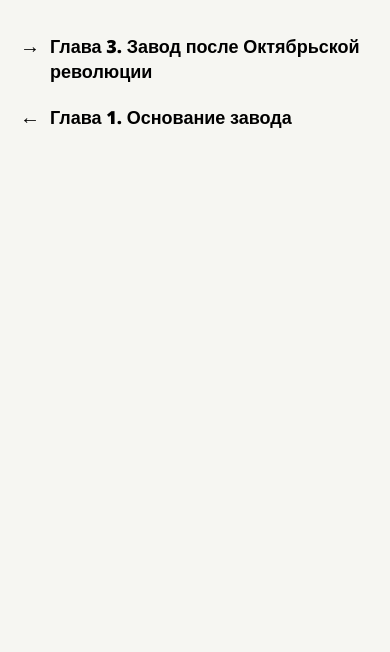
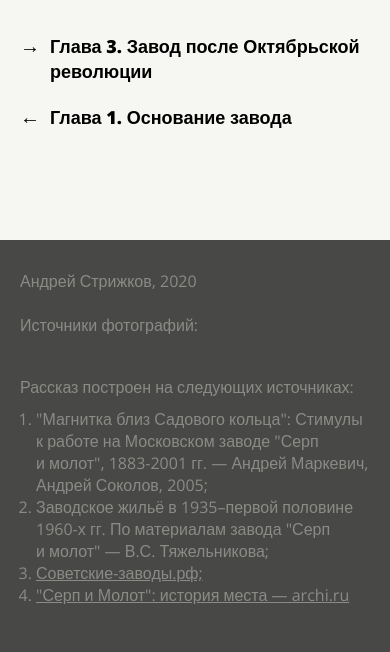
Before and after one commit to strizhas/hiddenHistory, a Django app: page /mmz/zavod_v_nachale_veka in a window 390 px wide. Shown: the part 4203-4855 px from the top of the page. Before the commit the page ends 4331 px from the top, so only its background shows below. Run offline with Django 3.2, Linux system fonts and the light colour scheme; data that the repository does not hold is empty.

Commit message:
добавил футер

```diff
--- a/map/static/css/base.css
+++ b/map/static/css/base.css
@@ -68,7 +68,7 @@ body {
     position: relative;
     background: #f6f6f2;
     width: 100%;
-    height: calc(100vh - 50px);
+    min-height: calc(100vh - 50px);
 }
 
 .no-map-content {
@@ -180,7 +180,7 @@ input, select {
     top: 0;
     left: 0;
     width: 100%;
-    height: 100%;
+    height: calc(100vh - 50px);
 
 }
 
@@ -510,6 +510,56 @@ input, select {
     -moz-box-shadow: -1px 1px 8px 0px rgba(0,0,0,0.47);
     box-shadow: -1px 1px 8px 0px rgba(0,0,0,0.47);
 }
+
+
+/*----------------------- Футер ------------------------------ */
+
+.site-footer {
+    background: #484846;
+    width: 100%;
+    padding: 30px 0;
+    position: relative;
+    color: #8A8A87;
+    font-size: 16px;
+}
+
+.site-footer a {
+    color: #8A8A87;
+}
+
+.site-footer .footer-content {
+    position: relative;
+    max-width: 880px;
+    margin: 0 auto;
+    padding: 0 20px;
+}
+.site-footer .footer-columns {
+    position: relative;
+}
+
+.site-footer .footer-columns ul,
+.site-footer .footer-columns ol {
+    margin-top: 10px;
+}
+
+
+.site-footer .column-left {
+    max-width: calc(100% - 520px);
+    position: absolute;
+    top: 0;
+    left: 0;
+}
+
+.site-footer .column-right {
+    max-width: 520px;
+    margin-left: calc(100% - 520px);
+}
+.site-footer .column-right ol {
+    padding-left: 1em;
+}
+
+/*----------------------- Стили для устройств ------------------------------ */
+
 @media only screen and (max-width: 1024px) {
 
     #time-range-slider {
@@ -519,6 +569,19 @@ input, select {
 
     .ajax-content-window {
         width: 100%;
+    }
+}
+
+@media only screen and (max-width: 840px) {
+
+    .site-footer .column-left {
+        max-width: 100%;
+        position: relative;
+    }
+    .site-footer .column-right {
+        max-width: 100%;
+        margin-left: 0;
+        margin-top: 40px;
     }
 }
 
--- a/map/templates/base_generic.html
+++ b/map/templates/base_generic.html
@@ -19,6 +19,19 @@
             $("#main-menu-button").click(function(e){
                 e.preventDefault();
                 $("#main-menu-nav").toggleClass('mobile-menu-open');
+            });
+
+            $.get( "/mmz/require_sources", function( data ) {
+                if (Array.isArray(data) == true) {
+                    var ul = $('#footer-source-list')
+                    for (var i = 0; i < data.length; i++) {
+                        var li = $('<li>').appendTo(ul)
+                        $('<a>', {
+                            'href': data[i]['url'],
+                            'text': data[i]['name']
+                        }).appendTo(li)
+                    }
+                }
             });
 
         });
@@ -51,5 +64,29 @@
       {% block content %}<!-- default content text (typically empty) -->{% endblock %}
     </div>
   </div>
+    {% if not no_footer %}
+        <footer class="site-footer">
+            <div class="footer-content">
+                Андрей Стрижков, 2020<br><br>
+                <div class="footer-columns">
+                    <section class="column-left">
+                        Источники фотографий:
+                        <ul id="footer-source-list" class="source-list">
+
+                        </ul>
+                    </section>
+                    <section class="column-right">
+                        Рассказ построен на следующих источниках:
+                        <ol>
+                            <li>"Магнитка близ Садового кольца": Стимулы к&nbsp;работе на&nbsp;Московском заводе "Серп и&nbsp;молот", 1883-2001&nbsp;гг.&nbsp;— Андрей Маркевич, Андрей Соколов, 2005;</li>
+                            <li>Заводское жильё в&nbsp;1935–первой половине 1960-х&nbsp;гг. По&nbsp;материалам завода "Серп и&nbsp;молот"&nbsp;—  В.С.&nbsp;Тяжельникова;</li>
+                            <li><a href="http://xn----8sbeckcargt5bj2ado8m.xn--p1ai/chyornaya-metallurgiya/mmz-serp-i-molot.html" target="_blank">Советские-заводы.рф;</a></li>
+                            <li><a href="https://archi.ru/russia/50973/serp-i-molot-istoriya-mesta" target="_blank">"Серп и Молот": история места — archi.ru</a></li>
+                        </ol>
+                    </section>
+                </div>
+            </div>
+        </footer>
+    {% endif %}
 </body>
 </html>
--- a/map/templates/longread/data/СиМ-история.json
+++ b/map/templates/longread/data/СиМ-история.json
@@ -5,7 +5,7 @@
       "Text": "до ХVII века эти земли входили в&nbsp;состав владений монастырского села Карачарова, которое принадлежало Спасо-Андроникову монастырю. Тут&nbsp;были исключительно пахотные и&nbsp;выгонные земли, и&nbsp;никаких построек (во всяком случае капитальных) здесь не&nbsp;было. Однако в&nbsp;XVII часть земель переходит во владение города и&nbsp;тут&nbsp;начинают появлятся резиденции знати. в 1730-х годах в&nbsp;ходе устройства дворцово-паркового комплекса, известного как Летний Анненгоф, к&nbsp;востоку от&nbsp;него была посажена Анненгофская роща."
     },
     {
-      "Intro": "Главная цель проекта — составить графический \"отпечаток\" некогда легендарного предприятия и&nbsp;проследить развитие его&nbsp;территории. Проект состоит из&nbsp;двух частей — рассказа и&nbsp;интерактивной карты, на&nbsp;которую нанесены фотографии, запечателённые в&nbsp;разное время разными людьми. И&nbsp;рассказ, и&nbsp;карта будут потихоньку дорабатываться. Проект создан мной на&nbsp;чистом энтузиазме и поэтому в&nbsp;нём могут быть ошибки и&nbsp;неточности. Если захотите как-то принять участие в&nbsp;развитии проекта или&nbsp;сообщить об&nbsp;ошибках, можете связаться со&nbsp;мной, воспользовавшись контактами. Приятного просмотра!",
+      "Intro": "Главная цель проекта — составить графический \"отпечаток\" некогда легендарного предприятия и&nbsp;проследить развитие его&nbsp;территории. Проект состоит из&nbsp;двух частей — рассказа и&nbsp;<a href=\"{% url 'mmz:map' %}\" target=\"_blank\">интерактивной карты</a>, на&nbsp;которую нанесены фотографии, запечателённые в&nbsp;разное время разными людьми. И&nbsp;рассказ, и&nbsp;карта будут потихоньку дорабатываться. Проект создан мной на&nbsp;чистом энтузиазме и поэтому в&nbsp;нём могут быть ошибки и&nbsp;неточности. Если захотите как-то принять участие в&nbsp;развитии проекта или&nbsp;сообщить об&nbsp;ошибках, можете связаться со&nbsp;мной, воспользовавшись <a href=\"{% url 'mmz:about' %}\" target=\"_blank\">контактами</a>. Приятного просмотра!",
       "Text": "Однако самое непосредственное влияние на&nbsp;судьбу этих земель оказало железнодорожное строительство, начавшееся в&nbsp;1860-ые годы. В&nbsp;период с&nbsp;1862 по&nbsp;1867 годы здесь было открыто движение по&nbsp;трём направлениям&nbsp;- нижегородскому, казанскому и&nbsp;курскому. Наличие такой системы коммуникаций сделало этот район привлекательным для&nbsp;крупной промышленности."
     }
   ],
--- a/map/templates/longread/layouts/partials/prologue.html
+++ b/map/templates/longread/layouts/partials/prologue.html
@@ -2,7 +2,7 @@
 <header class="site-header" id="header-container">
         <div class="header-container">
             <h1>Московский металлургический завод<br><b>"Серп и молот"</b><br>
-                <small>120 лет истории — от пахотных земель до современного жилого квартала</small>
+                <small>История территории&nbsp;— от&nbsp;пахотных земель до&nbsp;многоэтажного жилого квартала</small>
             </h1>
         </div>
     </header>
--- a/map/templates/longread/public/django-templates/prologue/index.html
+++ b/map/templates/longread/public/django-templates/prologue/index.html
@@ -13,7 +13,7 @@
 <header class="site-header" id="header-container">
         <div class="header-container">
             <h1>Московский металлургический завод<br><b>"Серп и молот"</b><br>
-                <small>120 лет истории — от пахотных земель до современного жилого квартала</small>
+                <small>История территории&nbsp;— от&nbsp;пахотных земель до&nbsp;многоэтажного жилого квартала</small>
             </h1>
         </div>
     </header>
@@ -24,7 +24,7 @@
             <p class="text-intro">Московский завод “Серп и молот” уходит в&nbsp;прошлое и&nbsp;на&nbsp;его&nbsp;месте строится жилой квартал. Мало кто знает, какой длинный и&nbsp;извилистый путь прошло это&nbsp;предприятие от&nbsp;небольшой мануфактуры до&nbsp;огромного завода.</p>
             <p class="text-annotation-wide">
                 <i>От автора:</i><br><br>
-                Главная цель проекта — составить графический "отпечаток" некогда легендарного предприятия и&nbsp;проследить развитие его&nbsp;территории. Проект состоит из&nbsp;двух частей — рассказа и&nbsp;интерактивной карты, на&nbsp;которую нанесены фотографии, запечателённые в&nbsp;разное время разными людьми. И&nbsp;рассказ, и&nbsp;карта будут потихоньку дорабатываться. Проект создан мной на&nbsp;чистом энтузиазме и поэтому в&nbsp;нём могут быть ошибки и&nbsp;неточности. Если захотите как-то принять участие в&nbsp;развитии проекта или&nbsp;сообщить об&nbsp;ошибках, можете связаться со&nbsp;мной, воспользовавшись контактами. Приятного просмотра!
+                Главная цель проекта — составить графический "отпечаток" некогда легендарного предприятия и&nbsp;проследить развитие его&nbsp;территории. Проект состоит из&nbsp;двух частей — рассказа и&nbsp;<a href="{% url 'mmz:map' %}" target="_blank">интерактивной карты</a>, на&nbsp;которую нанесены фотографии, запечателённые в&nbsp;разное время разными людьми. И&nbsp;рассказ, и&nbsp;карта будут потихоньку дорабатываться. Проект создан мной на&nbsp;чистом энтузиазме и поэтому в&nbsp;нём могут быть ошибки и&nbsp;неточности. Если захотите как-то принять участие в&nbsp;развитии проекта или&nbsp;сообщить об&nbsp;ошибках, можете связаться со&nbsp;мной, воспользовавшись <a href="{% url 'mmz:about' %}" target="_blank">контактами</a>. Приятного просмотра!
             </p>
             <div class="text-section content-6-column">
                 <b>Содержание</b><nav class="timeline-navigation">
--- a/map/templates/longread/public/static/prologue/index.html
+++ b/map/templates/longread/public/static/prologue/index.html
@@ -16,7 +16,7 @@
 <header class="site-header" id="header-container">
         <div class="header-container">
             <h1>Московский металлургический завод<br><b>"Серп и молот"</b><br>
-                <small>120 лет истории — от пахотных земель до современного жилого квартала</small>
+                <small>История территории&nbsp;— от&nbsp;пахотных земель до&nbsp;многоэтажного жилого квартала</small>
             </h1>
         </div>
     </header>
@@ -27,7 +27,7 @@
             <p class="text-intro">Московский завод “Серп и молот” уходит в&nbsp;прошлое и&nbsp;на&nbsp;его&nbsp;месте строится жилой квартал. Мало кто знает, какой длинный и&nbsp;извилистый путь прошло это&nbsp;предприятие от&nbsp;небольшой мануфактуры до&nbsp;огромного завода.</p>
             <p class="text-annotation-wide">
                 <i>От автора:</i><br><br>
-                Главная цель проекта — составить графический "отпечаток" некогда легендарного предприятия и&nbsp;проследить развитие его&nbsp;территории. Проект состоит из&nbsp;двух частей — рассказа и&nbsp;интерактивной карты, на&nbsp;которую нанесены фотографии, запечателённые в&nbsp;разное время разными людьми. И&nbsp;рассказ, и&nbsp;карта будут потихоньку дорабатываться. Проект создан мной на&nbsp;чистом энтузиазме и поэтому в&nbsp;нём могут быть ошибки и&nbsp;неточности. Если захотите как-то принять участие в&nbsp;развитии проекта или&nbsp;сообщить об&nbsp;ошибках, можете связаться со&nbsp;мной, воспользовавшись контактами. Приятного просмотра!
+                Главная цель проекта — составить графический "отпечаток" некогда легендарного предприятия и&nbsp;проследить развитие его&nbsp;территории. Проект состоит из&nbsp;двух частей — рассказа и&nbsp;<a href="{% url 'mmz:map' %}" target="_blank">интерактивной карты</a>, на&nbsp;которую нанесены фотографии, запечателённые в&nbsp;разное время разными людьми. И&nbsp;рассказ, и&nbsp;карта будут потихоньку дорабатываться. Проект создан мной на&nbsp;чистом энтузиазме и поэтому в&nbsp;нём могут быть ошибки и&nbsp;неточности. Если захотите как-то принять участие в&nbsp;развитии проекта или&nbsp;сообщить об&nbsp;ошибках, можете связаться со&nbsp;мной, воспользовавшись <a href="{% url 'mmz:about' %}" target="_blank">контактами</a>. Приятного просмотра!
             </p>
             <div class="text-section content-6-column">
                 <b>Содержание</b><nav class="timeline-navigation">
--- a/map/urls.py
+++ b/map/urls.py
@@ -12,7 +12,6 @@ app_name = 'mmz'
 
 urlpatterns = [
     path('admin/', admin.site.urls),
-    # path('', views.show_history, name='history'),
     path('', TemplateView.as_view(
         template_name='longread/public/django-templates/prologue/index.html'),
          name='history'),
@@ -42,6 +41,9 @@ urlpatterns = [
     path('get_photos_data', views.get_photos_data),
     path('upload_with_exif', views.upload_with_exif),
     path('accounts/', include('django.contrib.auth.urls')),
+
+    # AJAX запросы
+    path('require_sources', views.require_sources),
     path('require_source_form', views.require_source_form),
     path('save_new_source', views.save_new_source)
 ]
--- a/map/views.py
+++ b/map/views.py
@@ -22,7 +22,7 @@ def redirect_to_mmz(request):
 
 
 def show_map(request):
-    return render(request, 'app/map.html')
+    return render(request, 'app/map.html', {'no_footer': 'true'})
 
 
 @login_required(login_url='/accounts/login/')
@@ -37,21 +37,18 @@ def load_photo(request):
 
 
 def show_about(request):
-    sources = Source.objects.values()
-    return render(request, 'app/about.html', {'sources': sources})
-
-
-def show_history(request):
-    return render(request, 'app/history.html')
+    return render(request, 'app/about.html')
 
 
 def show_albums(request):
     p = Photo.objects.filter(published=True).order_by('-id')
     paginator = Paginator(p, 50)  # Show 25 contacts per page.
     page_number = request.GET.get('page')
-    page_obj = paginator.get_page(page_number)
 
-    return render(request, 'app/albums.html', {'page_obj': page_obj})
+    context = {
+        'page_obj': paginator.get_page(page_number)
+    }
+    return render(request, 'app/albums.html', context)
 
 
 def show_photo(request, pk):
@@ -217,6 +214,14 @@ def upload_with_exif(request):
     return JsonResponse(response)
 
 
+def require_sources(request):
+    if request.method != 'GET':
+        return
+
+    return JsonResponse(
+        list(Source.objects.values('name', 'url')), safe=False)
+
+
 def require_source_form(request):
     if request.method != 'GET':
         return
```
Also changed, not shown: map/static/css/history-page.css (+24 -2 lines), map/templates/longread/assets/history-page.scss (+42 -0 lines), map/templates/longread/public/history-page.css (+24 -2 lines).
